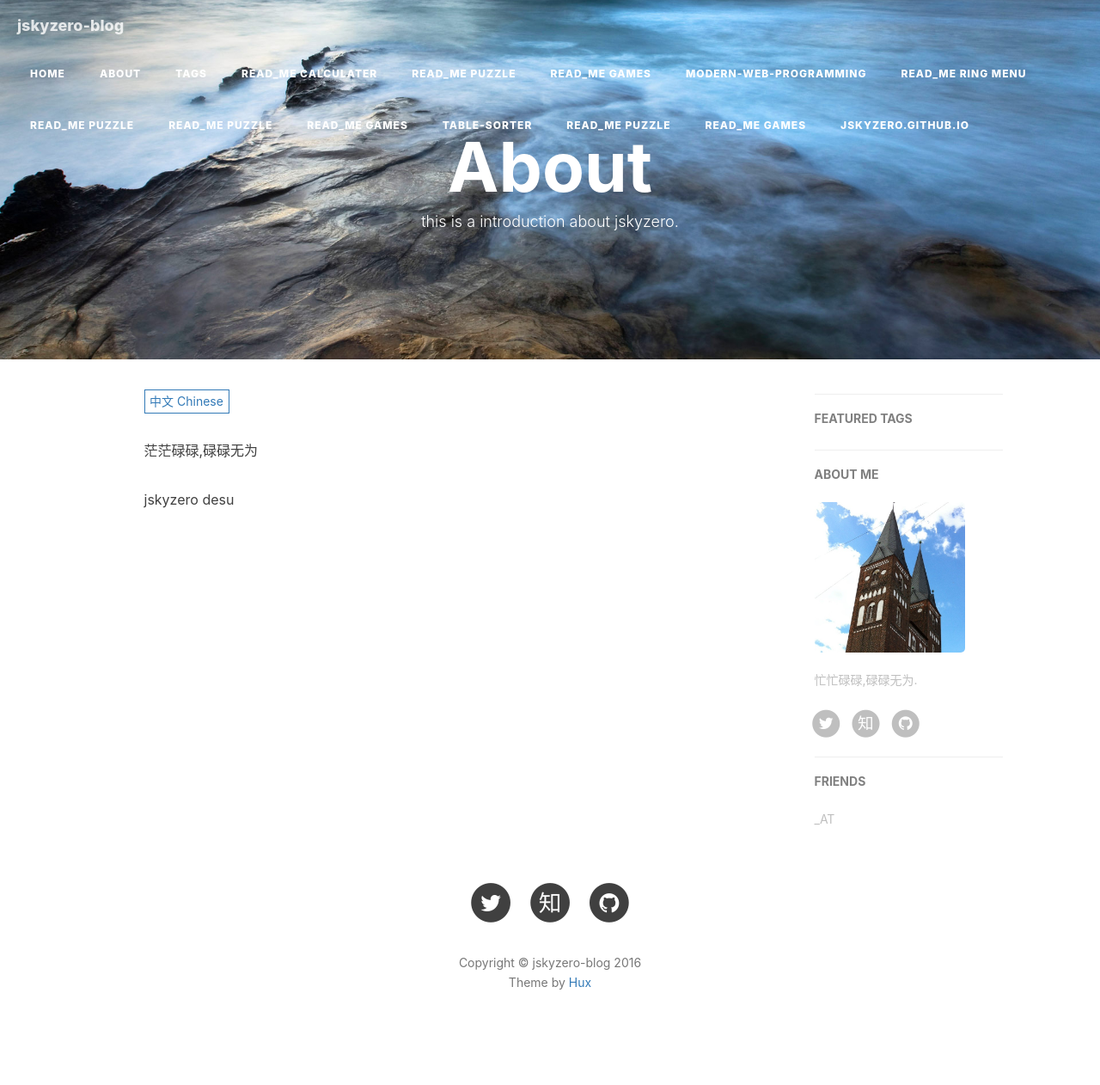
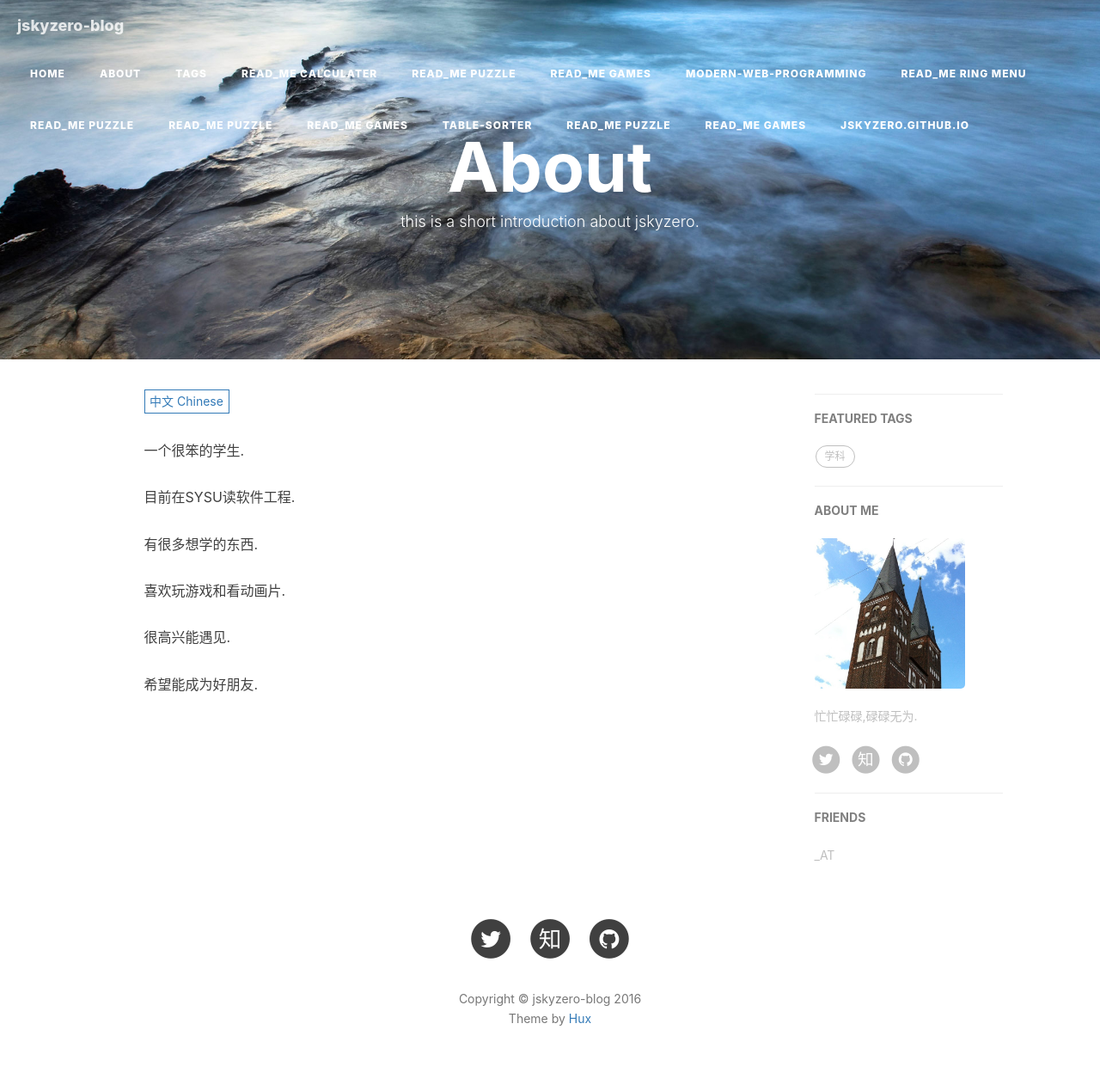
Before and after one commit to Mesekovic/Mesekovic.github.io, a Jekyll site: the page built from about.html, in a window 1280 px wide. Shown: the whole page at 86% size. Built offline with Jekyll 4.4.1, drawn with Linux system fonts in a browser that asks for light colours; nearby versions of some CDN libraries; comment, search, counter and statistics services are not loaded; before the commit the page ends 1220 px from its top, so only the background shows below that.

Commit message:
finished

```diff
--- a/about.html
+++ b/about.html
@@ -1,7 +1,7 @@
 ---
 layout: page
 title: "About"
-description: "this is a introduction about jskyzero."
+description: "this is a short introduction about jskyzero."
 header-img: "img/about.jpg"
 ---
 
@@ -15,21 +15,24 @@
 <div class="zh post-container">
 
     <!--copied from markdown -->
-        <p>茫茫碌碌,碌碌无为</p>
-
-    <p>jskyzero desu</p>
+        <p id="introduction"> 一个很笨的学生.<br><br>
+            目前在SYSU读软件工程.<br><br>
+            有很多想学的东西.<br><br>
+            喜欢玩游戏和看动画片.<br><br>
+            很高兴能遇见.<br><br>
+            希望能成为好朋友.<br><br>
+		</p>
 
 </div>
 
 <!-- English Version -->
 <div class="en post-container">
-        <p>Busy so have nothing done</p>
-        <p id="introduction"> A Chinese Student.<br>
-			Now reading Software Engineering in SUN YAT-SEN UNIVERSITY.<br>
-			Want leaning a lot of things.<br>
-			Love playing games and Watch Japanese Cartoon.<br>
-			Happy to meet you.<br>
-			Hope we can be good friends.<br>
+        <p id="introduction"> A Chinese Student.<br><br>
+            Now reading Software Engineering in SUN YAT-SEN UNIVERSITY.<br><br>
+            Want leaning a lot of things.<br><br>
+            Love playing games and watching Japanese Cartoon.<br><br>
+            Happy to meet you.<br><br>
+            Hope we can be good friends.<br><br>
 		</p>
 
 </div>
```
Also changed, not shown: _posts/2016-06-01-1.markdown (deleted, +0 -12 lines), _posts/2016-12-30-Cpp_Lambda.md (added, +53 -0 lines), _posts/2016-12-30-高等数学.md (added, +31 -0 lines).
